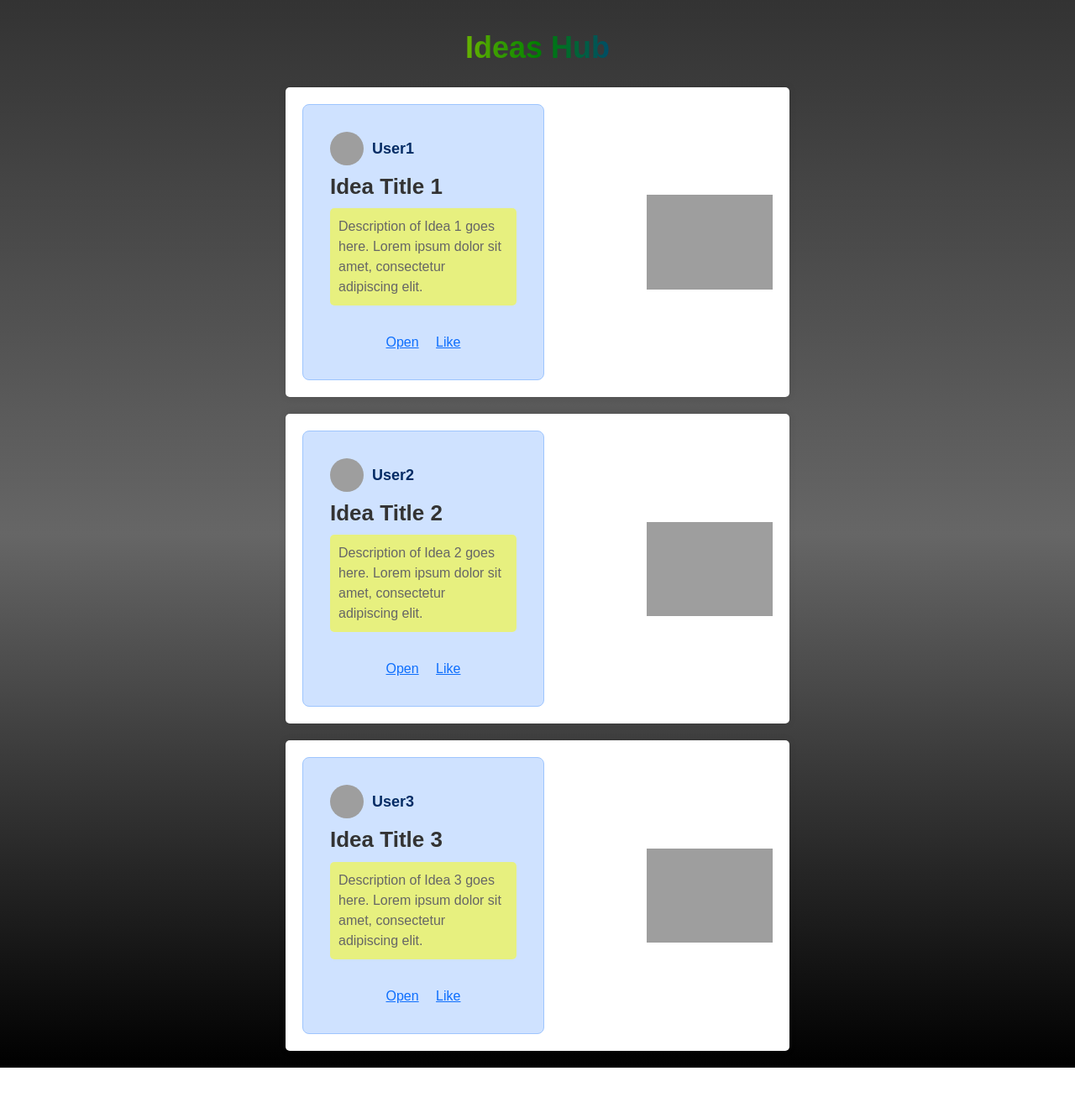
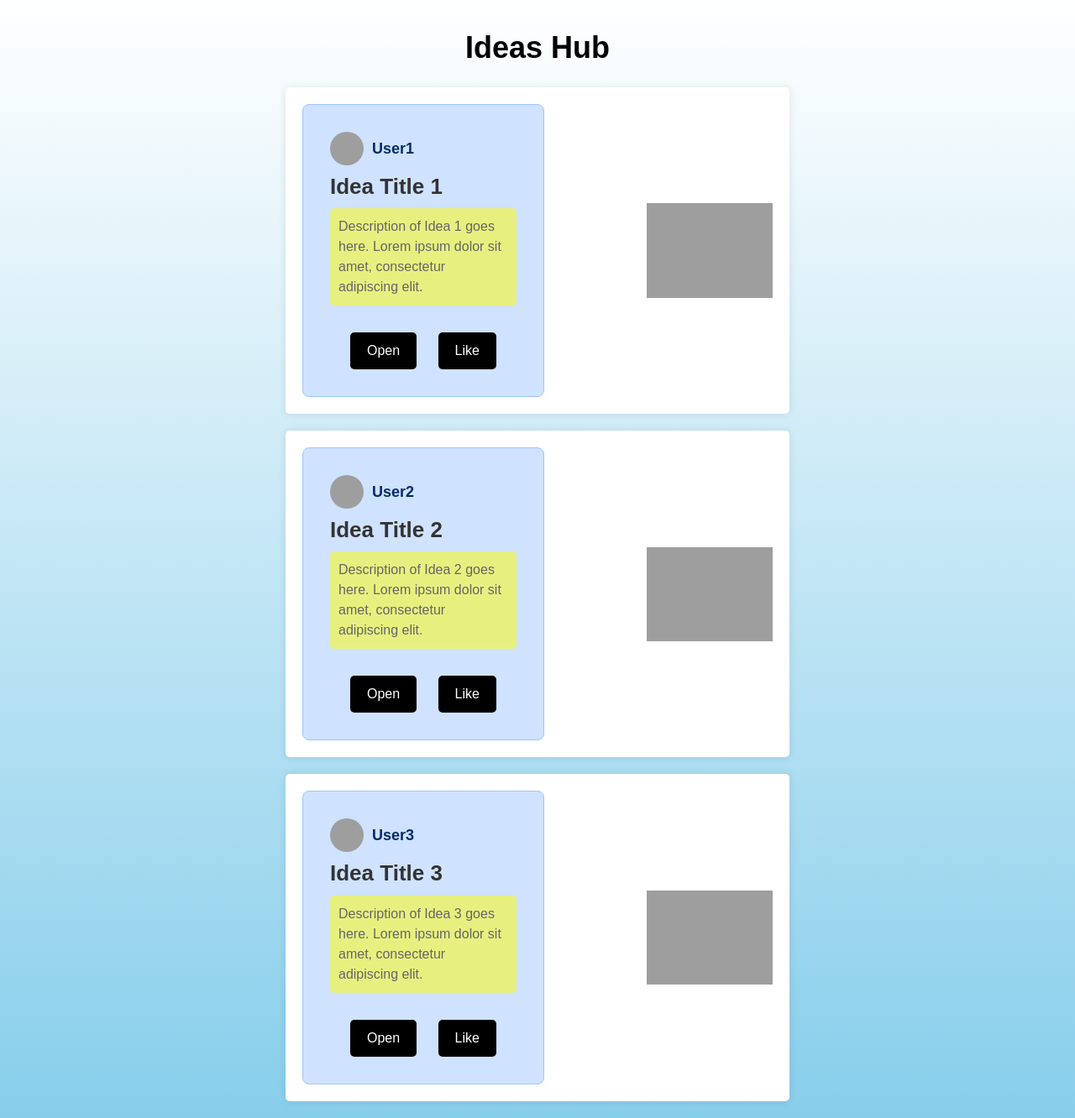
Before and after one commit to Shanjid188/UniConnect, a Django app: page /ideasHub/ in a window 1280 px wide. Shown: the whole page at 84% size. Before the commit the page ends 1272 px from the top, so only its background shows below. Run offline with Django 5.2, Linux system fonts and the light colour scheme; some libraries are stand-ins or nearby versions; grey boxes are pictures that could not be loaded.

Commit message:
Update ideas hub.html

```diff
--- a/template/ideas hub.html
+++ b/template/ideas hub.html
@@ -10,7 +10,7 @@
     font-family: Arial, sans-serif;
     margin: 0;
     padding: 0;
-    background: linear-gradient(to bottom, #333333, #666666, #000000);
+    background: linear-gradient(to bottom, #ffffff, #87ceeb); /* White-Blue gradient */
   }
   .title {
     font-size: 36px;
@@ -18,9 +18,7 @@
     text-align: center;
     margin-top: 30px;
     margin-bottom: 20px;
-    background: linear-gradient(to right, red, orange, yellow, green, blue, indigo, violet);
-    -webkit-background-clip: text;
-    -webkit-text-fill-color: transparent;
+    color: black; /* Solid black color */
   }
   .idea-box {
     background-color: #fff;
@@ -50,14 +48,16 @@
   .action-buttons {
     text-align: center;
   }
-  .action-buttons button {
-    background-color: #333;
+  .action-buttons a {
+    background-color: black; /* Black color for buttons */
     color: #fff;
     border: none;
     padding: 10px 20px;
     border-radius: 5px;
     margin: 0 5px;
     cursor: pointer;
+    text-decoration: none; /* Remove default underline */
+    display: inline-block;
   }
   .user-info {
     display: flex;
```
